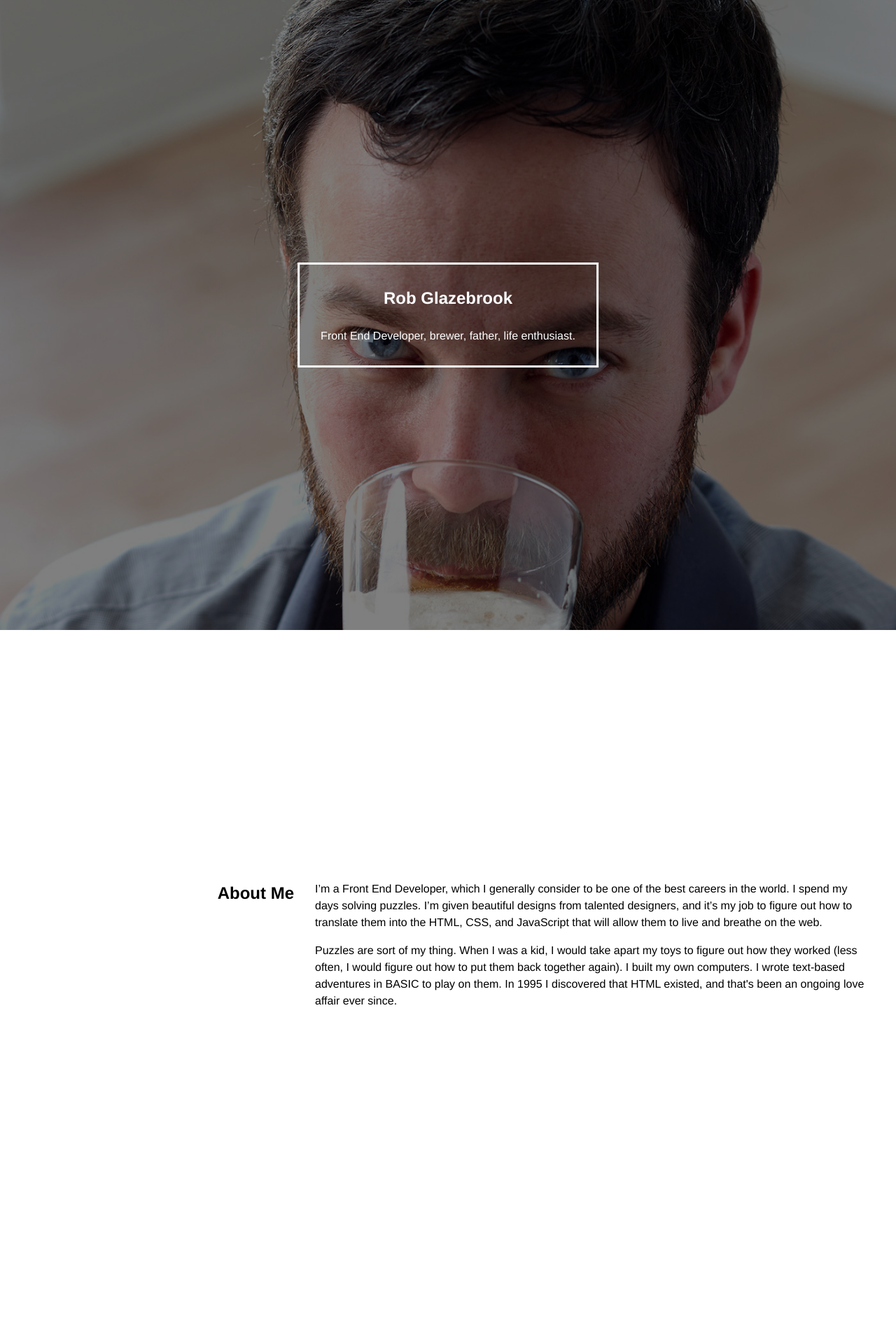
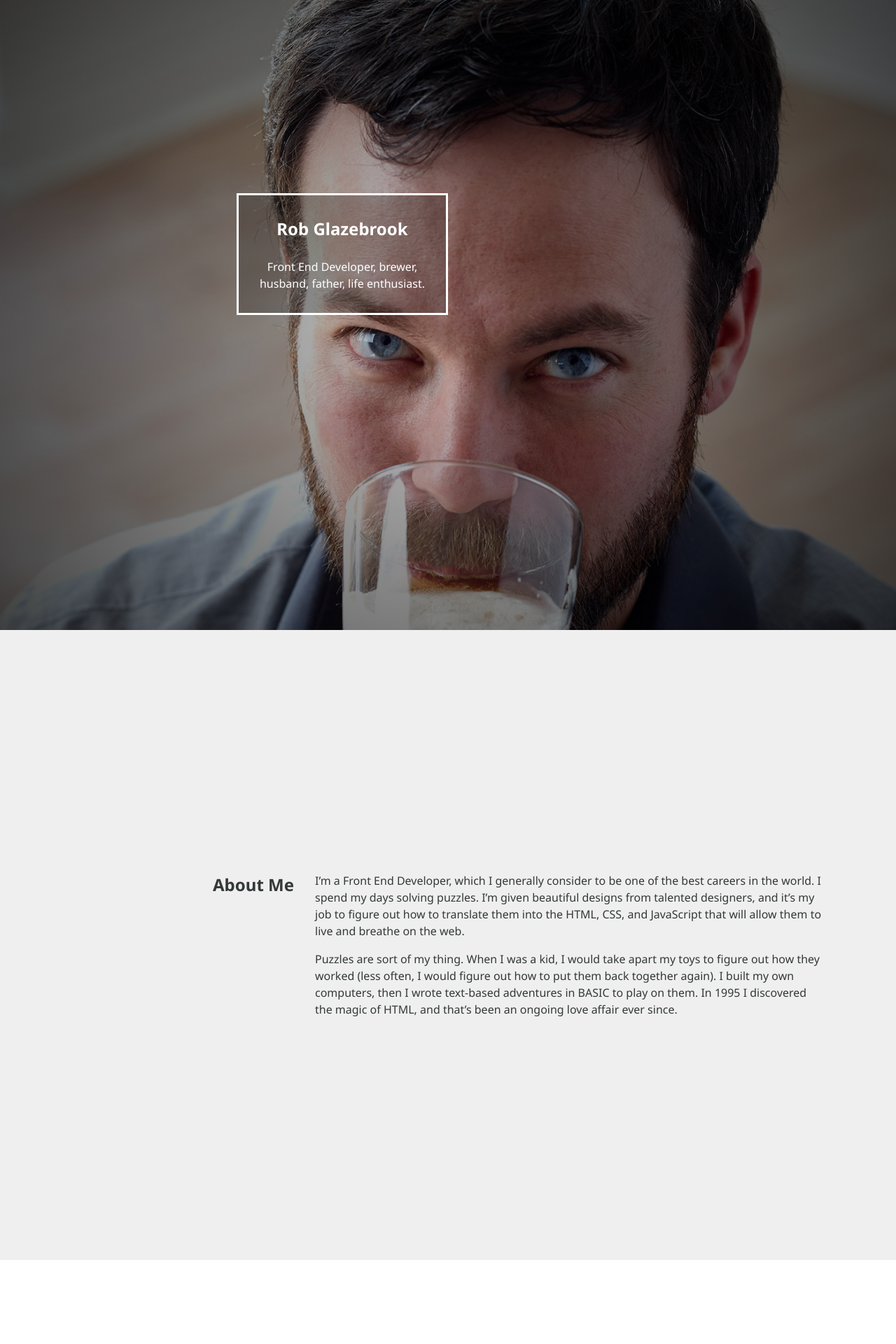
Before and after one commit to rglazebrook/rglazebrook.github.io, a Jekyll site: the page built from index.html, in a window 1280 px wide. Shown: the top 1920 px of the page at 70% size. Built offline with Jekyll 4.4.1, drawn with Linux system fonts in a browser that asks for light colours; nearby versions of some CDN libraries; before the commit the page ends 1800 px from its top, so only the background shows below that; some of the changed text lies outside the part shown.

Commit message:
Adding more to the homepage. Adding a touch of animation.

```diff
--- a/_includes/footer.html
+++ b/_includes/footer.html
@@ -1,5 +1,5 @@
 <script src="https://cdnjs.cloudflare.com/ajax/libs/jquery/3.1.1/jquery.min.js"></script>
 <script src="https://cdnjs.cloudflare.com/ajax/libs/gsap/1.19.0/TweenMax.min.js"></script>
-<script src="/js/main.js"></script>
+<script src="{{ site.url }}/js/main.js"></script>
 </body>
 </html>
--- a/_includes/header.html
+++ b/_includes/header.html
@@ -4,6 +4,7 @@
 	<meta charset="UTF-8">
 	<meta name="viewport" content="width=device-width, initial-scale=1, shrink-to-fit=no">
 	<title>{{ page.title }}</title>
+	<link href="https://fonts.googleapis.com/css?family=Noto+Sans:400,700" rel="stylesheet">
 	<link rel="stylesheet" href="{{ site.url }}/css/style.css">
 </head>
 <body class="{{page.bodyclasses}}">
--- a/_sass/_global.scss
+++ b/_sass/_global.scss
@@ -8,11 +8,31 @@ body, html {
 	line-height: 1.5;
 }
 body {
-	font-family: Helvetica, Arial, sans-serif;
+	font-family: 'Noto Sans', Helvetica, Arial, sans-serif;
+	color: #343838;
 }
 
 h1, h2, h3, h4, h5, h6 {
 	margin: 0 0 1em;
+	font-weight: 700;
+}
+h1 {
+	font-size: 1.5rem;
+}
+h2 {
+	font-size: 1.5rem;
+}
+h3 {
+	font-size: 1.25rem;
+}
+h4 {
+	font-size: 1.25rem;
+}
+h5 {
+	font-size: 1rem;
+}
+h6 {
+	font-size: 0.75rem;
 }
 p {
 	margin: 0;
@@ -20,10 +40,39 @@ p {
 		margin-top: 1em;
 	}
 }
+a {
+	color: #008C9E;
+	text-decoration: none;
+	transition: all 500ms ease-in-out;
+	position: relative;
+
+	&:before {
+		content: '';
+		position: absolute;
+		bottom: -1px;
+		left: 50%;
+		width: 0;
+		border-bottom: 2px solid #008c9e;
+		transform: translateX(-50%);
+		transition: all 500ms ease-in-out;
+	}
+
+	&:hover,
+	&:focus {
+		color: #005F6B;
+
+		&:before {
+			width: 100%;
+			border-color: #005F6B;
+		}
+	}
+}
+
 
 .container {
 	max-width: 1200px;
 	margin: 0 auto;
+	padding: $gutter;
 }
 
 .fullpage {
--- a/_sass/_grid.scss
+++ b/_sass/_grid.scss
@@ -1,11 +1,10 @@
 // A simple grid system with breakpoints and whatnot.
 .row {
 	display: flex;
+	flex-wrap: wrap;
+	width: 100%;
 	margin-left: $gutter/-2;
 	margin-right: $gutter/-2;
-}
-.row-wrap {
-	flex-wrap: wrap;
 }
 .row-center {
 	margin-top: auto;
@@ -18,34 +17,34 @@
 // Multiple 'for' loops seem necessary; otherwise, it was reorganizing the order in the CSS and wreaking havoc.
 @for $i from 1 through $cols {
 	.col-#{$i} {
-		flex: $i 1 $i/$cols * 100%;
+		flex: 0 0 $i/$cols * 100%;
 	}
 }
 @for $i from 1 through $cols {
 	@include for-tablet-portrait-up {
 		.col-tabletp-#{$i} {
-			flex: $i 1 $i/$cols * 100%;
+			flex: 0 0 $i/$cols * 100%;
 		}
 	}
 }
 @for $i from 1 through $cols {
 	@include for-tablet-landscape-up {
 		.col-tabletl-#{$i} {
-			flex: $i 1 $i/$cols * 100%;
+			flex: 0 0 $i/$cols * 100%;
 		}
 	}
 }
 @for $i from 1 through $cols {
 	@include for-desktop-up {
 		.col-desktop-#{$i} {
-			flex: $i 1 $i/$cols * 100%;
+			flex: 0 0 $i/$cols * 100%;
 		}
 	}
 }
 @for $i from 1 through $cols {
 	@include for-big-desktop-up {
 		.col-big-#{$i} {
-			flex: $i 1 $i/$cols * 100%;
+			flex: 0 0 $i/$cols * 100%;
 		}
 	}
 }
--- a/_sass/_homepage.scss
+++ b/_sass/_homepage.scss
@@ -7,6 +7,7 @@
 		background-size: cover;
 		background-repeat: no-repeat;
 		background-position: center;
+		background-attachment: fixed;
 		position: relative;
 		text-align: center;
 
@@ -17,7 +18,7 @@
 			bottom: 0;
 			left: 0;
 			right: 0;
-			background: rgba(0,0,0,0.5);
+			background-image: radial-gradient(circle farthest-corner at 50% 50%, rgba(0,0,0,0.2) 0%, rgba(0,0,0,0.75) 100%);
 		}
 	}
 
@@ -26,9 +27,16 @@
 		z-index: 2;
 		top: 50%;
 		left: 50%;
+		min-width: 300px;
 		padding: $gutter;
 		color: #fff;
+		background-color: rgba(0,0,0,0.2);
 		border: 3px solid #fff;
 		transform: translate(-50%, -50%);
+		opacity: 0; // This gets removed by JS.
+	}
+
+	.about-me {
+		background-color: #efefef;
 	}
 }
--- a/index.html
+++ b/index.html
@@ -6,9 +6,9 @@ bodyclasses: homepage
 
 <section class="fullpage bg-me">
 	<div class="container">
-		<div class="name-block text-center">
+		<div class="name-block text-center" id="name-block">
 			<h1>Rob Glazebrook</h1>
-			<p>Front End Developer, brewer, father, life enthusiast.</p>
+			<p>Front End Developer, brewer,<br>husband, father, life enthusiast.</p>
 		</div>
 	</div>
 </section>
@@ -21,8 +21,26 @@ bodyclasses: homepage
 			</div>
 			<div class="col-9 col-tabletp-8">
 				<p>I’m a Front End Developer, which I generally consider to be one of the best careers in the world. I spend my days solving puzzles. I’m given beautiful designs from talented designers, and it’s my job to figure out how to translate them into the HTML, CSS, and JavaScript that will allow them to live and breathe on the web.</p>
-				<p>Puzzles are sort of my thing. When I was a kid, I would take apart my toys to figure out how they worked (less often, I would figure out how to put them back together again). I built my own computers. I wrote text-based adventures in BASIC to play on them. In 1995 I discovered that HTML existed, and that's been an ongoing love affair ever since.</p>
+				<p>Puzzles are sort of my thing. When I was a kid, I would take apart my toys to figure out how they worked (less often, I would figure out how to put them back together again). I built my own computers, then I wrote text-based adventures in BASIC to play on them. In 1995 I discovered the magic of HTML, and that’s been an ongoing love affair ever since.</p>
 			</div>
 		</div>
 	</div>
 </section>
+
+<section class="reach-out">
+	<div class="fullpage container flex">
+		<div class="row row-center">
+			<div class="col-3 col-tabletp-4 text-right">
+				<h2>Reach Out</h2>
+			</div>
+			<div class="col-9 col-tabletp-8">
+				<p>Do you have something interesting you’d like to talk about? Drop me a line. I'm available in lots of places.</p>
+				<p>
+					<strong>Email:</strong> <a href="mailto:rglazebrook@gmail.com">rglazebrook@gmail.com</a><br>
+					<strong>LinkedIn:</strong> <a href="https://www.linkedin.com/in/robglazebrook">robglazebrook</a><br>
+					<strong>Twitter:</strong> <a href="http://twitter.com/robbyg">@robbyg</a>
+				</p>
+			</div>
+		</div>
+	</div>
+</section>
--- a/js/main.js
+++ b/js/main.js
@@ -0,0 +1,18 @@
+$(document).ready(function() {
+
+	var maintl = new TimelineMax(),
+		nameBlock = $('#name-block');
+
+	// Fade the top square in.
+	maintl.fromTo(nameBlock, 1.25, {
+		x: '-50%',
+		y: '-30%',
+		opacity: 0
+	}, {
+		x: '-50%',
+		y: '-50%',
+		opacity: 1,
+		ease: Power2.easeOut
+	}, 0.25);
+
+});
```
